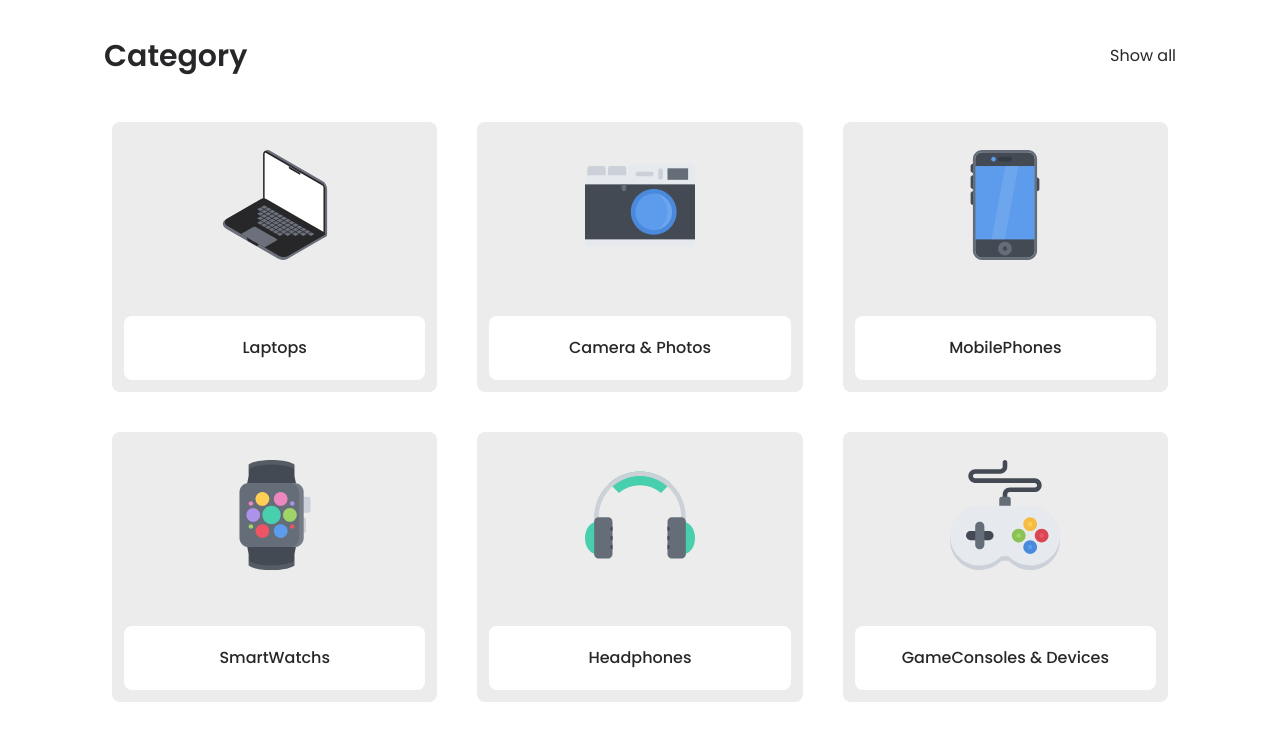
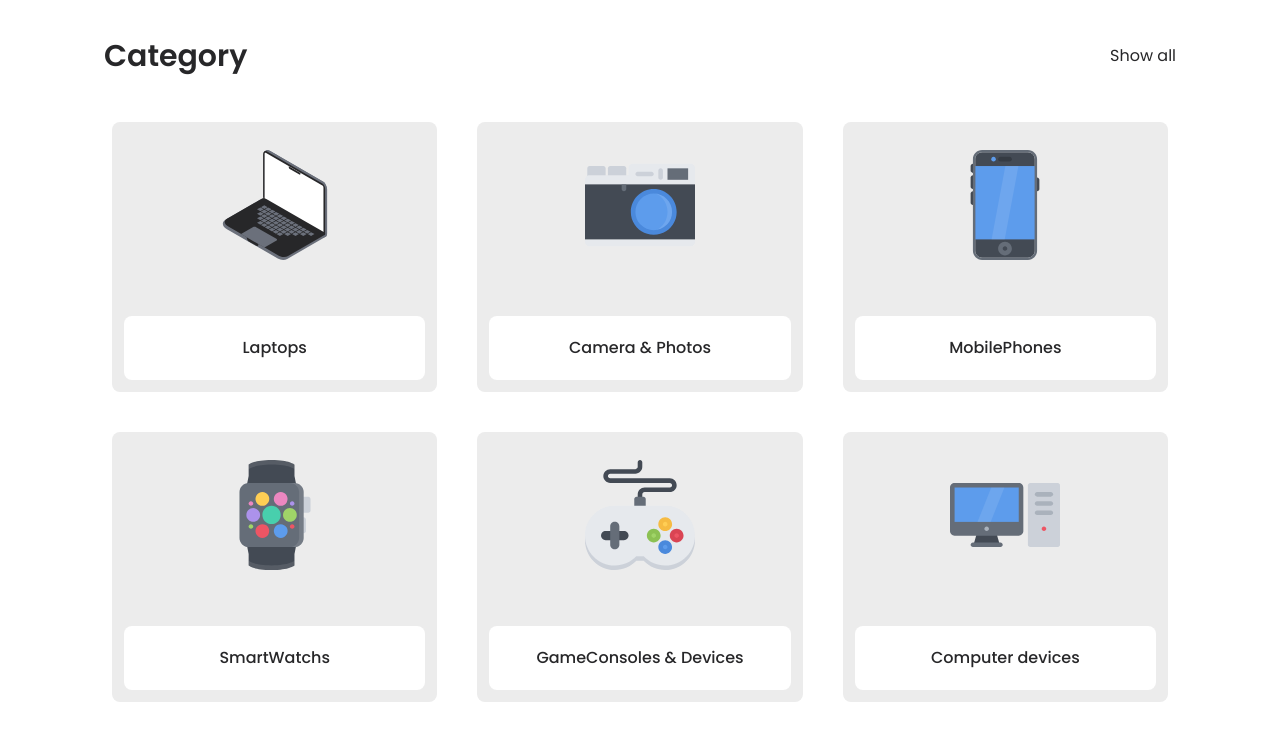
Before and after one commit to mjmajlesi/ecommereShop, a Next.js app: page / in a window 1280 px wide. Shown: the part 540-1282 px from the top of the page. Built offline with nearby package versions, Linux system fonts and the light colour scheme; data requests are answered from the project's data file.

Commit message:
add datas by fetch to category

```diff
--- a/src/Components/Category.tsx
+++ b/src/Components/Category.tsx
@@ -1,19 +1,31 @@
 import React from "react";
 import Image from "next/image";
+import Link from "next/link";
 
-interface Icategory {
-    image : string,
-    name : string
+export interface Icategory {
+  id: number;
+  image: string;
+  name: string;
 }
 
-function Category({image , name } : Icategory) {
+function Category({ image, name , id }: Icategory) {
   return (
     <div className="p-3 bg-[#ececec] flex flex-col justify-center gap-4 items-center rounded-lg">
       <div className="my-4">
-        <Image src={image} alt={name} width={110} height={110} className="hover:scale-110 hover:transition-all" />
+        <Image
+          src={image}
+          alt={name}
+          width={110}
+          height={110}
+          className="hover:scale-110 hover:transition-all"
+        />
       </div>
       <div className="w-full mt-6">
-        <button className="w-full bg-white font-medium rounded-lg py-5 px-2 cursor-pointer ">{name}</button>
+        <Link href={`/store/${id}`}>
+          <button className="w-full bg-white font-medium rounded-lg py-5 px-2 cursor-pointer ">
+            {name}
+          </button>
+        </Link>
       </div>
     </div>
   );
--- a/src/Components/Categorys.tsx
+++ b/src/Components/Categorys.tsx
@@ -1,9 +1,14 @@
 import React from "react";
-import { Dcategory } from "../Database/Category";
-import Category from "./Category";
+import Category, { Icategory } from "./Category";
 import Container from "./Container";
 import Link from "next/link";
-function Categorys() {
+
+async function Categorys() {
+
+  const cfetch = await fetch("http://localhost:3001/products")
+  const category = await cfetch.json() as Icategory[];
+  const idforhome = [1 , 2 , 3 , 4 , 7 , 6];
+
   return (
     <Container>
       <div className="my-20">
@@ -12,8 +17,9 @@ function Categorys() {
           <Link href={""} className="text-base">Show all</Link>
         </div>
         <div className="grid grid-cols-1 md:grid-cols-2 gap-6 lg:gap-10 lg:grid-cols-3 px-4 mt-12">
-          {Dcategory.map((item) => (
-            <Category key={item.id} image={item.image} name={item.name} />
+          {category.map((item) => (
+            idforhome.find(id => id == item.id) &&
+            <Category key={item.id} {...item}  />
           ))}
         </div>
       </div>
```
